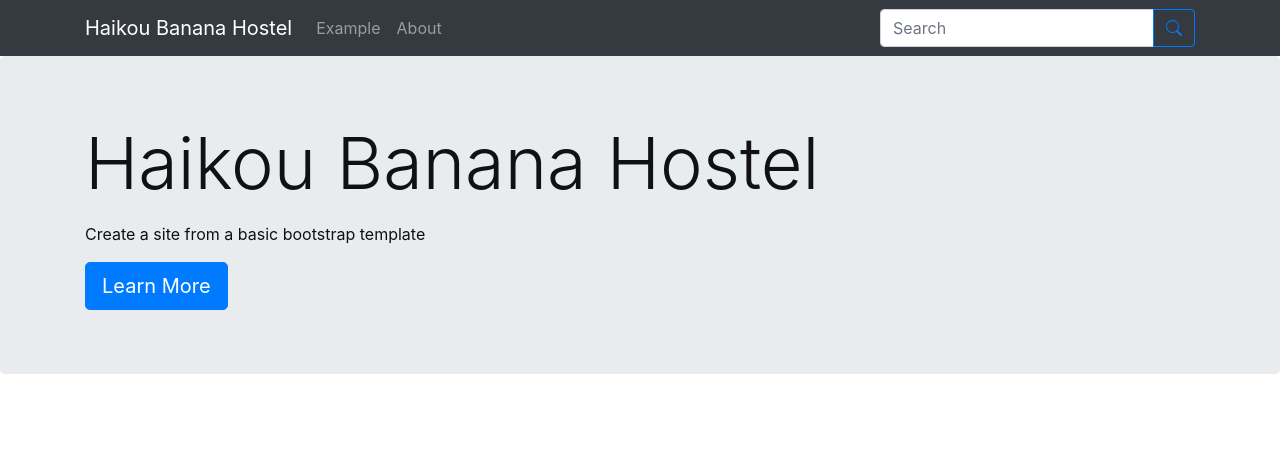
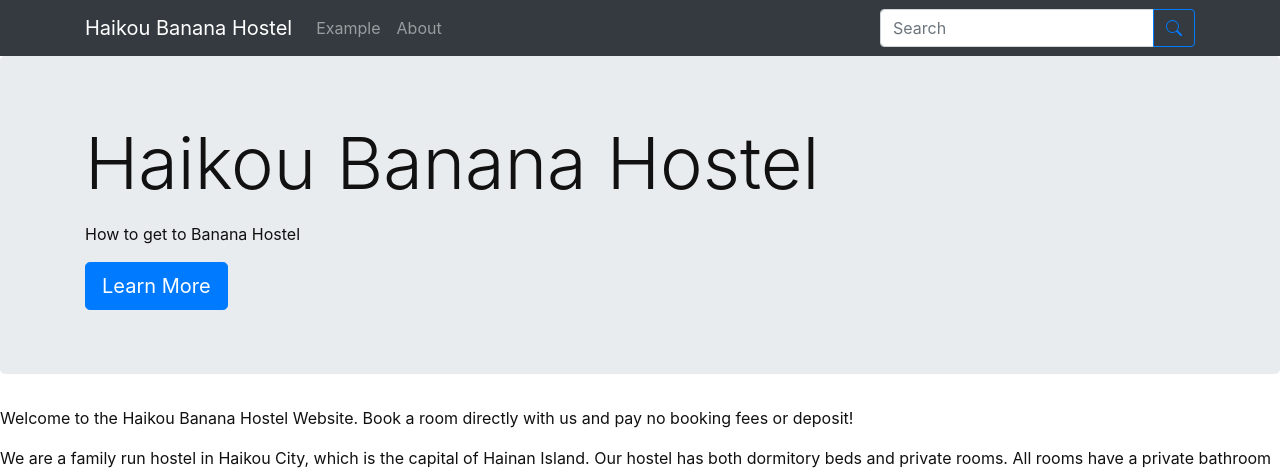
Before and after one commit to pipilu89/bootstrap-template, a Jekyll site: the page built from pages/index.md, in a window 1280 px wide. Shown: the top 473 px of the page. Built offline with Jekyll 4.4.1, drawn with Linux system fonts in a browser that asks for light colours; some of the changed text lies outside the part shown.

Commit message:
Update index.md

```diff
--- a/pages/index.md
+++ b/pages/index.md
@@ -3,4 +3,23 @@ title: Home
 layout: default
 ---
 
-{% include jumbotron.html title=site.title lead="Create a site from a basic bootstrap template" btn-text="Learn More" btn-link="about.html" %}
+{% include jumbotron.html title=site.title lead="How to get to Banana Hostel" btn-text="Learn More" btn-link="hostel-location.html" %}
+
+Welcome to the Haikou Banana Hostel Website. Book a room directly with us and pay no booking fees or deposit!
+
+We are a family run hostel in Haikou City, which is the capital of Hainan Island. Our hostel has both dormitory beds and private rooms. All rooms have a private bathroom with shower, air-conditioning and free wi-fi. We are located in a convienent area of Haikou City, close to Hainan University.
+
+![hostel entrance](https://res.cloudinary.com/dfjb9p5ri/image/upload/v1616910244/hostel-property/hostel-oct201613_ms3xhb.jpg)
+
+The hostel:
+
+- ground floor is a communal area with TV lounge
+- pool table
+- garden
+- English book exchange (around 400 books)
+- wi-fi
+- and free bike rental.
+
+We also stock a selection of drinks.
+
+On this website you can find directions to the Haikou Banana Hostel and book a room. We have also put together some information and photos for you about Haikou and Hainan Island.
```
